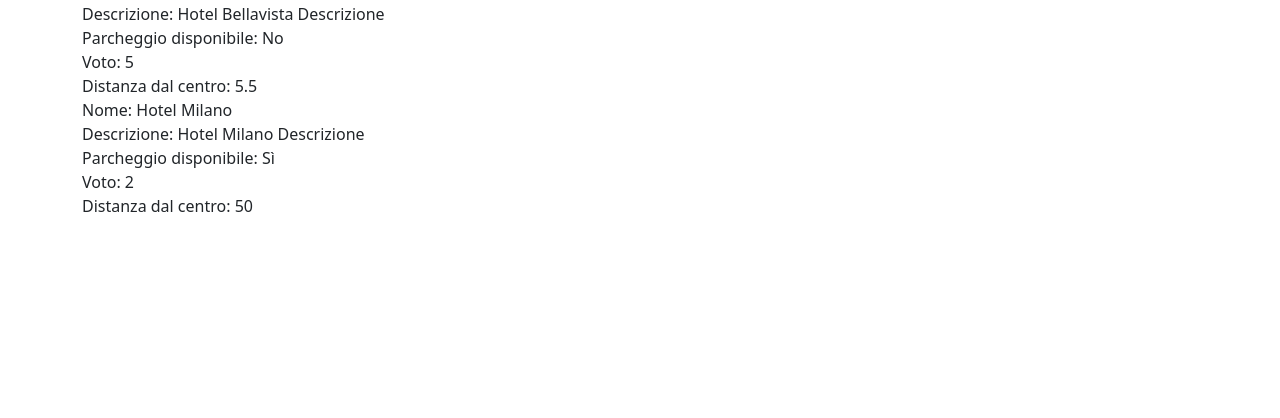
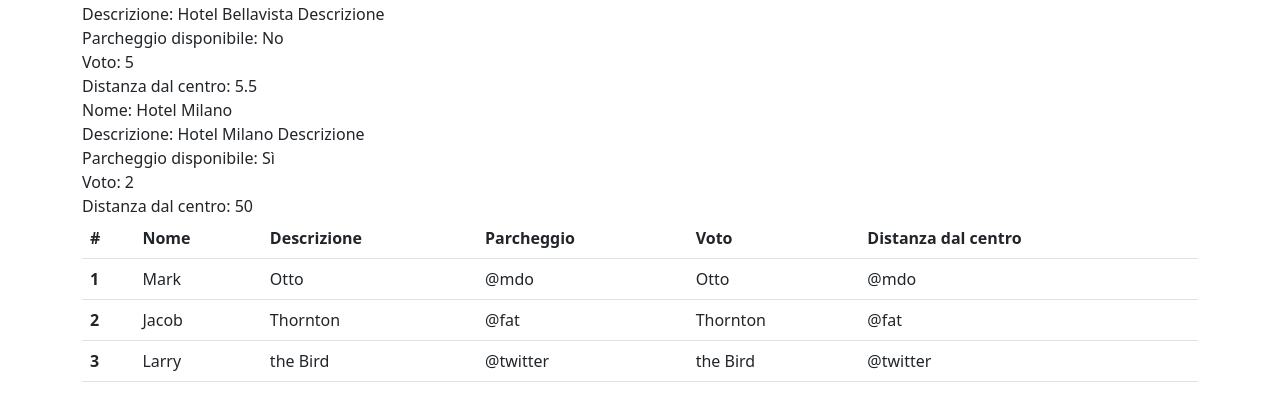
Before and after one commit to giovannilampis/php-hotel, a PHP site: page / in a window 1280 px wide. Shown: the part 382-800 px from the top of the page. Run offline with PHP 8.4, Linux system fonts and the light colour scheme.

Commit message:
add bootstrap table to index.php

```diff
--- a/index.php
+++ b/index.php
@@ -73,6 +73,45 @@ $hotels = [
 
         } ?>
 
+        <table class="table">
+            <thead>
+                <tr>
+                    <th scope="col">#</th>
+                    <th scope="col">Nome</th>
+                    <th scope="col">Descrizione</th>
+                    <th scope="col">Parcheggio</th>
+                    <th scope="col">Voto</th>
+                    <th scope="col">Distanza dal centro</th>
+                </tr>
+            </thead>
+            <tbody>
+                <tr>
+                    <th scope="row">1</th>
+                    <td>Mark</td>
+                    <td>Otto</td>
+                    <td>@mdo</td>
+                    <td>Otto</td>
+                    <td>@mdo</td>
+                </tr>
+                <tr>
+                    <th scope="row">2</th>
+                    <td>Jacob</td>
+                    <td>Thornton</td>
+                    <td>@fat</td>
+                    <td>Thornton</td>
+                    <td>@fat</td>
+                </tr>
+                <tr>
+                    <th scope="row">3</th>
+                    <td>Larry</td>
+                    <td>the Bird</td>
+                    <td>@twitter</td>
+                    <td>the Bird</td>
+                    <td>@twitter</td>
+                </tr>
+            </tbody>
+        </table>
+
     </div>
 
 </body>
```
